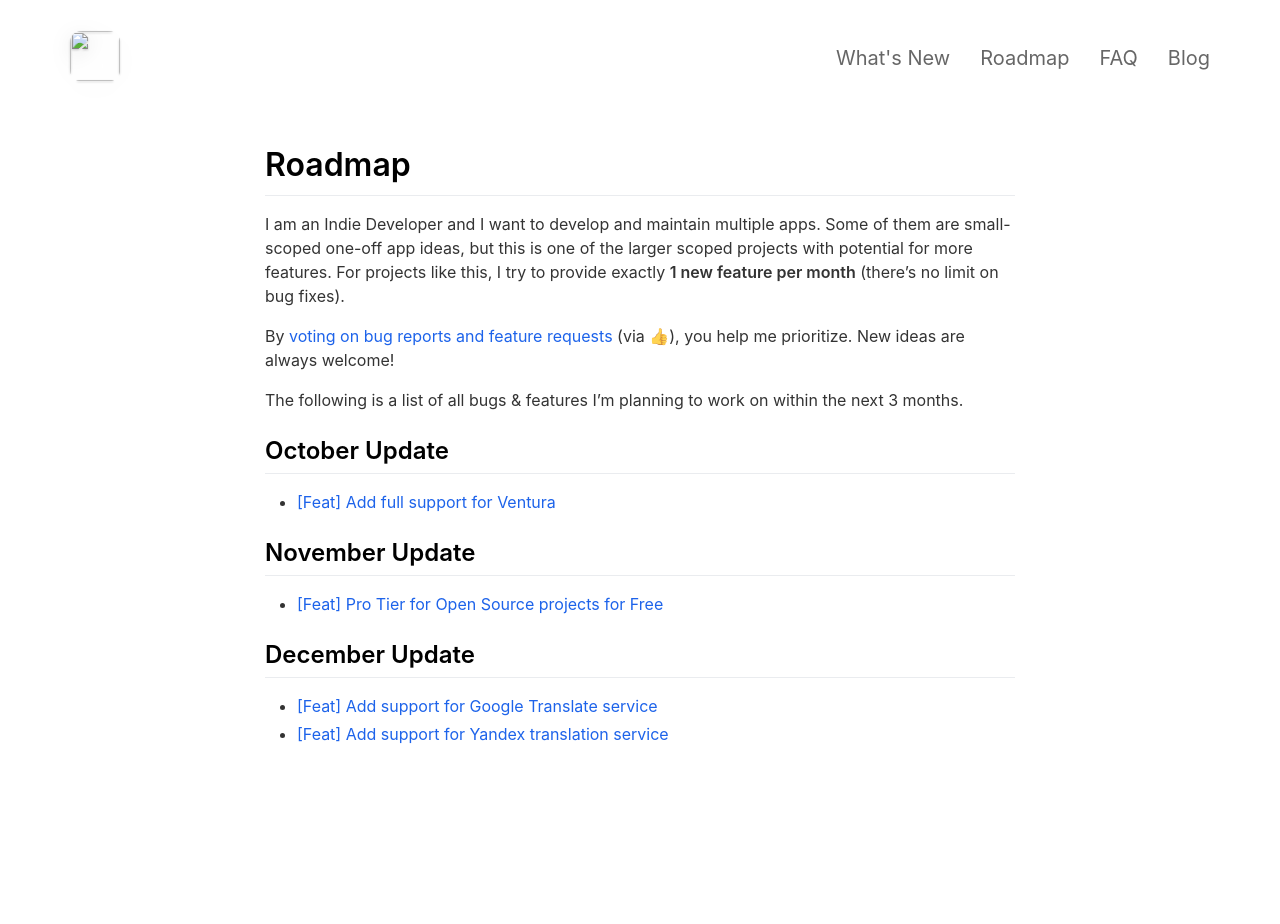
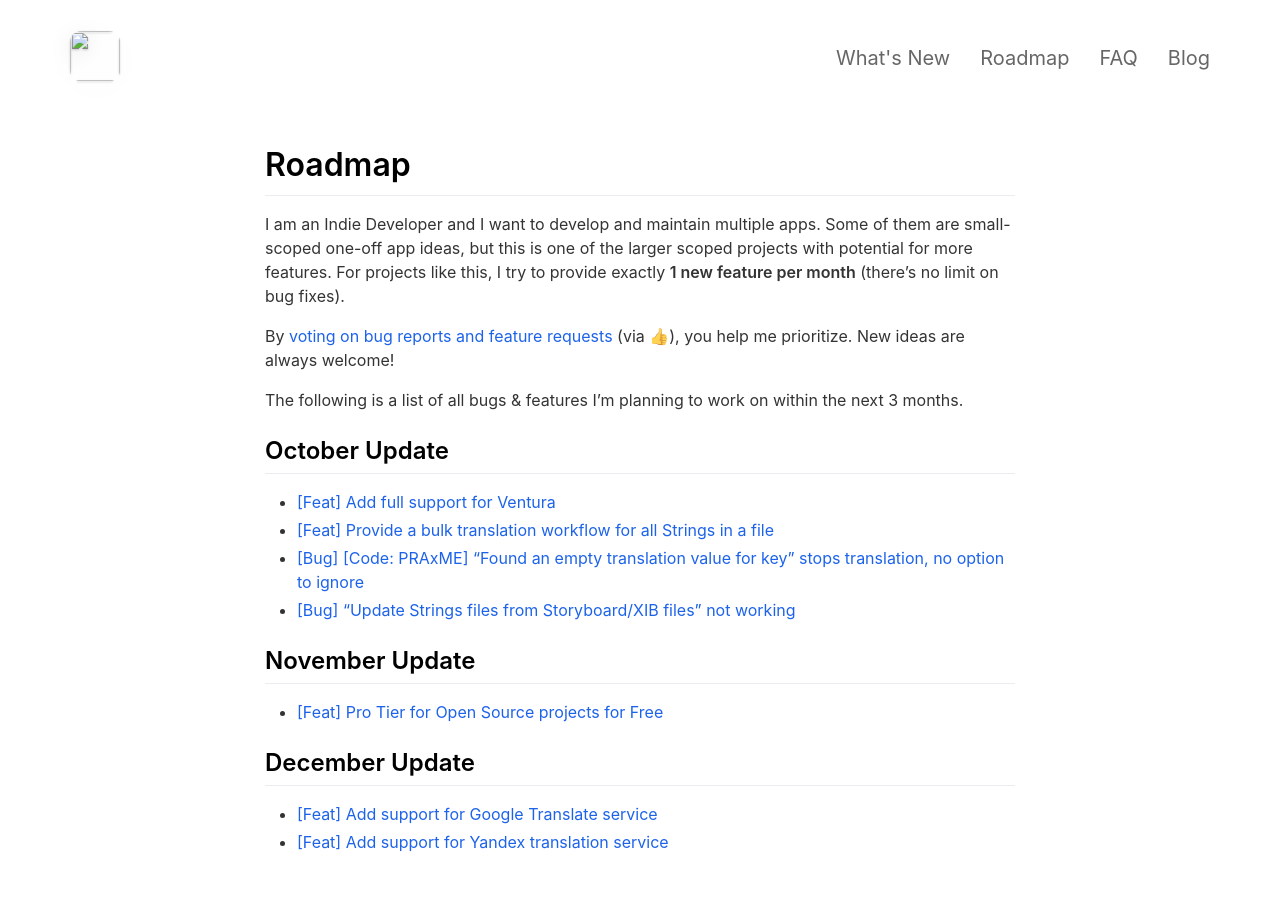
Before and after one commit to FlineDev/SCTranslator-LandingPage, a Jekyll site: the page built from _pages/roadmap.md, in a window 1280 px wide. Built offline with Jekyll 4.4.1, drawn with Linux system fonts in a browser that asks for light colours; nearby versions of some CDN libraries; before the commit the page ends 900 px from its top, so only the background shows below that.

Commit message:
Update October update features

```diff
--- a/_pages/roadmap.md
+++ b/_pages/roadmap.md
@@ -16,6 +16,9 @@ The following is a list of all bugs & features I'm planning to work on within th
 ## October Update
 
 * [[Feat] Add full support for Ventura](https://github.com/FlineDev/ReMafoX/issues/9)
+* [[Feat] Provide a bulk translation workflow for all Strings in a file](https://github.com/FlineDev/ReMafoX/issues/18)
+* [[Bug] [Code: PRAxME] "Found an empty translation value for key" stops translation, no option to ignore](https://github.com/FlineDev/ReMafoX/issues/20)
+* [[Bug] "Update Strings files from Storyboard/XIB files" not working](https://github.com/FlineDev/ReMafoX/issues/21)
 
 ## November Update
 
```
